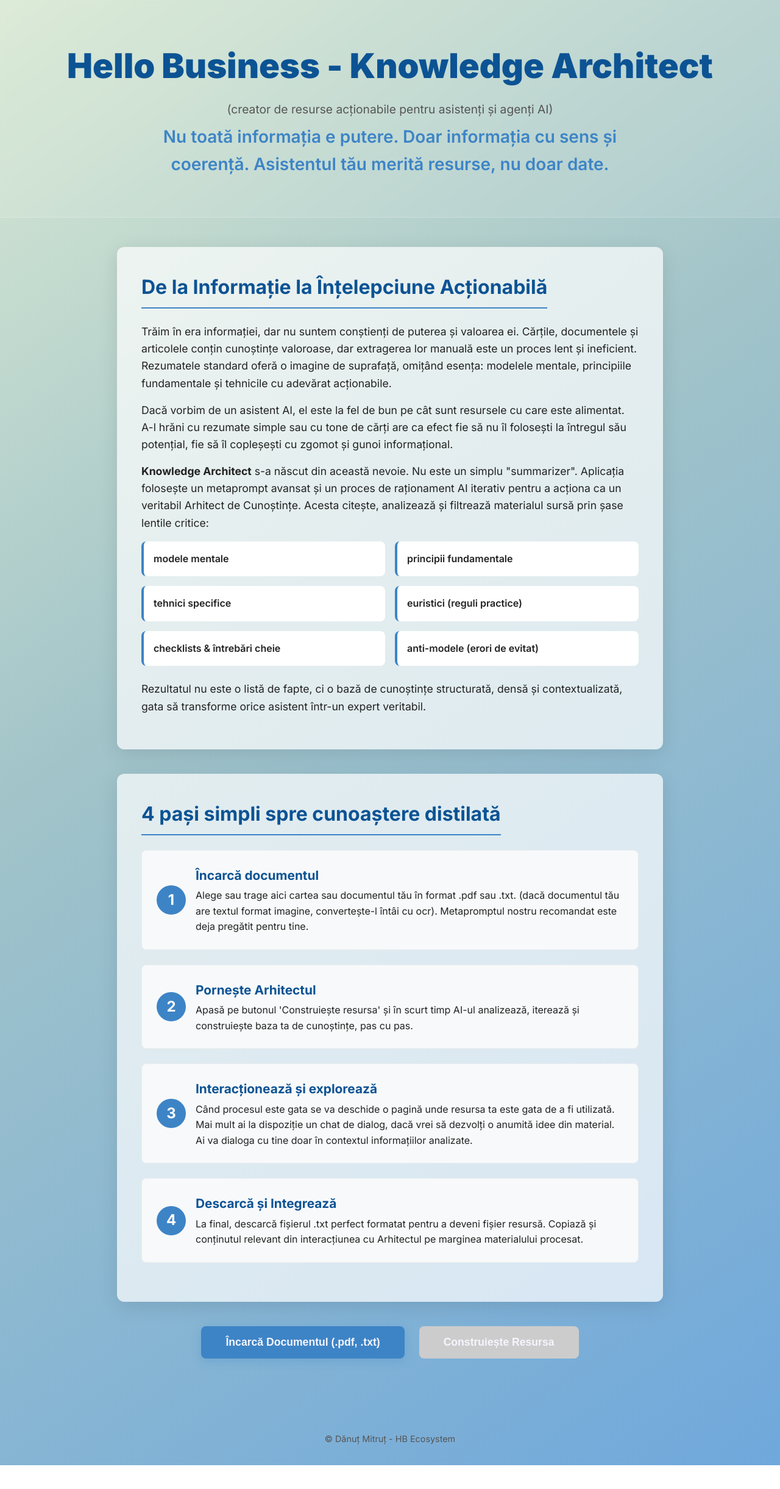
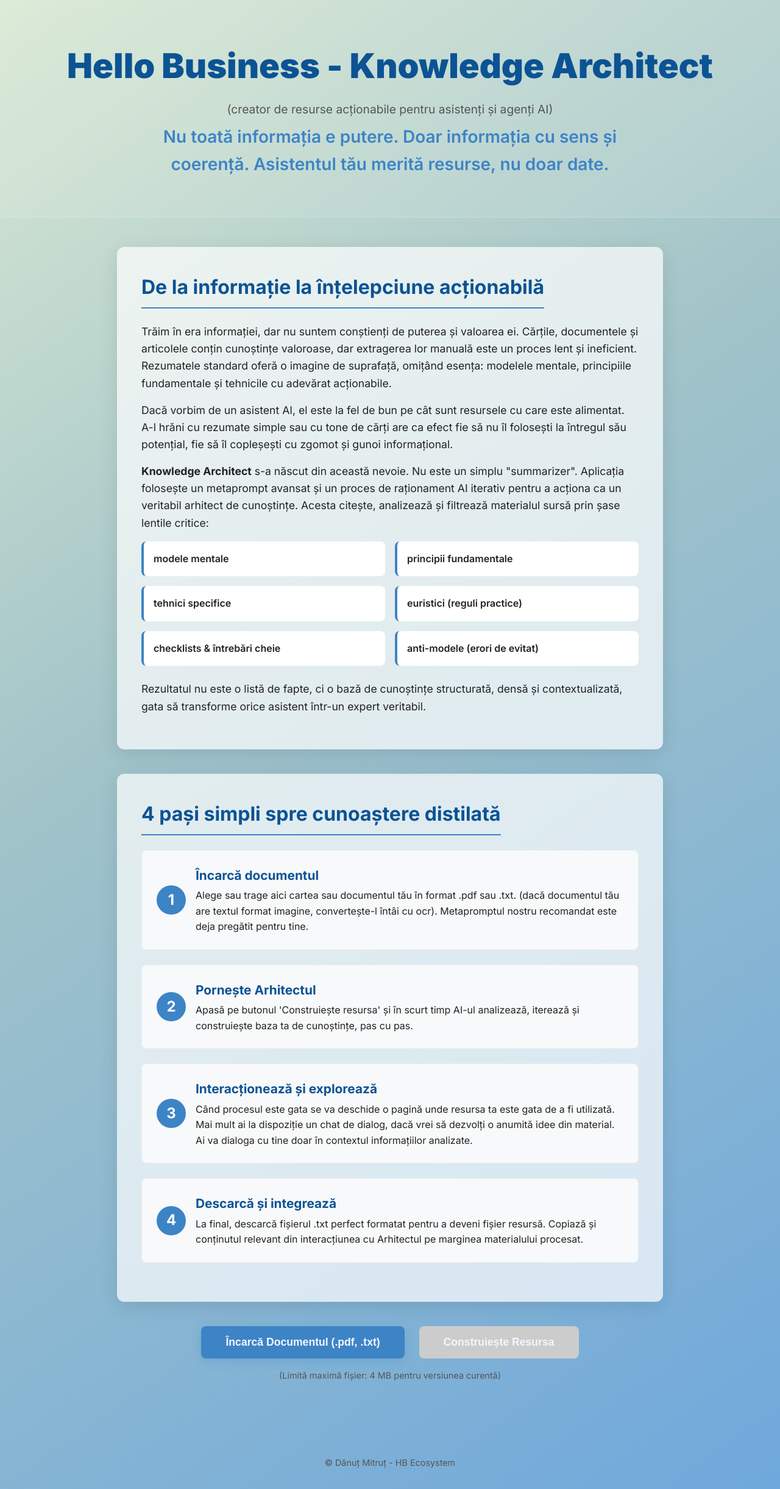
Before and after one commit to danutmitrut/knowledge-architect, a Next.js app: page / in a window 1280 px wide. Shown: the whole page at 61% size. Before the commit the page ends 2403 px from the top, so only its background shows below. Built offline with nearby package versions, Linux system fonts and the light colour scheme.

Commit message:
Fix: Restaurare conținut complet în pagina principală

```diff
--- a/src/app/page.js
+++ b/src/app/page.js
@@ -1,4 +1,4 @@
-// Fișier: src/app/page.js - VERSIUNE FINALĂ ȘI CURĂȚATĂ PENTRU PUBLICARE
+// Fișier: src/app/page.js - VERSIUNE FINALĂ, COMPLETĂ, PENTRU LANSARE V1.0
 
 'use client';
 
@@ -23,18 +23,28 @@
   }, []);
 
   const handleUploadClick = () => { fileInputRef.current.click(); };
+
   const handleFileChange = (e) => {
     const selectedFile = e.target.files[0];
     if (selectedFile) {
-      if (selectedFile.type === 'application/pdf' || selectedFile.type === 'text/plain') {
-        setFile(selectedFile);
-        setError('');
-      } else {
+      if (selectedFile.type !== 'application/pdf' && selectedFile.type !== 'text/plain') {
         setError('Format de fișier nevalid. Vă rugăm încărcați un .pdf sau .txt.');
         setFile(null);
+        return;
       }
+
+      const MAX_SIZE_IN_BYTES = 4 * 1024 * 1024; // 4 MB
+      if (selectedFile.size > MAX_SIZE_IN_BYTES) {
+        setError('Fișierul este prea mare. Limita pentru versiunea curentă este de 4 MB.');
+        setFile(null);
+        return;
+      }
+
+      setFile(selectedFile);
+      setError('');
     }
   };
+
   const handleBuildResource = async () => {
     if (!file) {
       setError('Vă rugăm să încărcați un document mai întâi.');
@@ -69,16 +79,27 @@
   return (
     <>
       <input type="file" ref={fileInputRef} onChange={handleFileChange} style={{ display: 'none' }} accept=".pdf,.txt" />
+
       <header className="full-width-header">
-        <h1>Hello Business - Knowledge Architect<span>(creator de resurse acționabile pentru asistenți și agenți AI)</span></h1>
+        <h1>
+          Hello Business - Knowledge Architect
+          <span>(creator de resurse acționabile pentru asistenți și agenți AI)</span>
+        </h1>
         <h2>Nu toată informația e putere. Doar informația cu sens și coerență. Asistentul tău merită resurse, nu doar date.</h2>
       </header>
+
       <main className="container">
         <section id="explanation">
-          <h3>De la Informație la Înțelepciune Acționabilă</h3>
-          <p>Trăim în era informației, dar nu suntem conștienți de puterea și valoarea ei. Cărțile, documentele și articolele conțin cunoștințe valoroase, dar extragerea lor manuală este un proces lent și ineficient. Rezumatele standard oferă o imagine de suprafață, omițând esența: modelele mentale, principiile fundamentale și tehnicile cu adevărat acționabile.</p>
-          <p>Dacă vorbim de un asistent AI, el este la fel de bun pe cât sunt resursele cu care este alimentat. A-l hrăni cu rezumate simple sau cu tone de cărți are ca efect fie să nu îl folosești la întregul său potențial, fie să îl copleșești cu zgomot și gunoi informațional.</p>
-          <p><strong>Knowledge Architect</strong> s-a născut din această nevoie. Nu este un simplu "summarizer". Aplicația folosește un metaprompt avansat și un proces de raționament AI iterativ pentru a acționa ca un veritabil Arhitect de Cunoștințe. Acesta citește, analizează și filtrează materialul sursă prin șase lentile critice:</p>
+          <h3>De la informație la înțelepciune acționabilă</h3>
+          <p>
+            Trăim în era informației, dar nu suntem conștienți de puterea și valoarea ei. Cărțile, documentele și articolele conțin cunoștințe valoroase, dar extragerea lor manuală este un proces lent și ineficient. Rezumatele standard oferă o imagine de suprafață, omițând esența: modelele mentale, principiile fundamentale și tehnicile cu adevărat acționabile.
+          </p>
+          <p>
+            Dacă vorbim de un asistent AI, el este la fel de bun pe cât sunt resursele cu care este alimentat. A-l hrăni cu rezumate simple sau cu tone de cărți are ca efect fie să nu îl folosești la întregul său potențial, fie să îl copleșești cu zgomot și gunoi informațional.
+          </p>
+          <p>
+            <strong>Knowledge Architect</strong> s-a născut din această nevoie. Nu este un simplu "summarizer". Aplicația folosește un metaprompt avansat și un proces de raționament AI iterativ pentru a acționa ca un veritabil arhitect de cunoștințe. Acesta citește, analizează și filtrează materialul sursă prin șase lentile critice:
+          </p>
           <ul className="feature-list">
             <li>modele mentale</li>
             <li>principii fundamentale</li>
@@ -87,25 +108,57 @@
             <li>checklists & întrebări cheie</li>
             <li>anti-modele (erori de evitat)</li>
           </ul>
-          <p style={{ marginTop: '1.5rem' }}>Rezultatul nu este o listă de fapte, ci o bază de cunoștințe structurată, densă și contextualizată, gata să transforme orice asistent într-un expert veritabil.</p>
+          <p style={{ marginTop: '1.5rem' }}>
+            Rezultatul nu este o listă de fapte, ci o bază de cunoștințe structurată, densă și contextualizată, gata să transforme orice asistent într-un expert veritabil.
+          </p>
         </section>
+
         <section id="instructions">
-          <h3>4 pași simpli spre cunoaștere distilată</h3>
-          <ol className="instructions-list">
-            <li><strong>Încarcă documentul</strong>Alege sau trage aici cartea sau documentul tău în format .pdf sau .txt. (dacă documentul tău are textul format imagine, convertește-l întâi cu ocr). Metapromptul nostru recomandat este deja pregătit pentru tine.</li>
-            <li><strong>Pornește Arhitectul</strong>Apasă pe butonul 'Construiește resursa' și în scurt timp AI-ul analizează, iterează și construiește baza ta de cunoștințe, pas cu pas.</li>
-            <li><strong>Interacționează și explorează</strong>Când procesul este gata se va deschide o pagină unde resursa ta este gata de a fi utilizată. Mai mult ai la dispoziție un chat de dialog, dacă vrei să dezvolți o anumită idee din material. Ai va dialoga cu tine doar în contextul informațiilor analizate.</li>
-            <li><strong>Descarcă și Integrează</strong>La final, descarcă fișierul .txt perfect formatat pentru a deveni fișier resursă. Copiază și conținutul relevant din interacțiunea cu Arhitectul pe marginea materialului procesat.</li>
-          </ol>
+            <h3>4 pași simpli spre cunoaștere distilată</h3>
+            <ol className="instructions-list">
+                <li>
+                    <strong>Încarcă documentul</strong>
+                    Alege sau trage aici cartea sau documentul tău în format .pdf sau .txt. (dacă documentul tău are textul format imagine, convertește-l întâi cu ocr). Metapromptul nostru recomandat este deja pregătit pentru tine.
+                </li>
+                <li>
+                    <strong>Pornește Arhitectul</strong>
+                    Apasă pe butonul 'Construiește resursa' și în scurt timp AI-ul analizează, iterează și construiește baza ta de cunoștințe, pas cu pas.
+                </li>
+                <li>
+                    <strong>Interacționează și explorează</strong>
+                    Când procesul este gata se va deschide o pagină unde resursa ta este gata de a fi utilizată. Mai mult ai la dispoziție un chat de dialog, dacă vrei să dezvolți o anumită idee din material. Ai va dialoga cu tine doar în contextul informațiilor analizate.
+                </li>
+                 <li>
+                    <strong>Descarcă și integrează</strong>
+                    La final, descarcă fișierul .txt perfect formatat pentru a deveni fișier resursă. Copiază și conținutul relevant din interacțiunea cu Arhitectul pe marginea materialului procesat.
+                </li>
+            </ol>
         </section>
+
         <section id="actions" style={{ background: 'none', boxShadow: 'none', padding: '0' }}>
           {error && <p style={{ color: 'red', textAlign: 'center', marginBottom: '1rem' }}>{error}</p>}
           {file && !isLoading && <p style={{ textAlign: 'center', marginBottom: '1rem' }}>Fișier selectat: <strong>{file.name}</strong></p>}
           {isLoading && (<div style={{ width: '100%', marginBottom: '1rem' }}><p style={{ textAlign: 'center', marginBottom: '0.5rem' }}>Se procesează: {file.name}</p><div style={{ height: '20px', backgroundColor: '#e9ecef', borderRadius: '10px', overflow: 'hidden' }}><div style={{ width: `${progress}%`, height: '100%', backgroundColor: 'var(--color-strong-blue)', transition: 'width 0.1s linear' }}></div></div></div>)}
-          <div className="actions-container"><button className="btn" onClick={handleUploadClick} disabled={isLoading}>Încarcă Documentul (.pdf, .txt)</button><button className="btn" onClick={handleBuildResource} disabled={isLoading || !file}>{isLoading ? 'Se construiește...' : 'Construiește Resursa'}</button></div>
+
+          <div className="actions-container">
+              <button className="btn" onClick={handleUploadClick} disabled={isLoading}>
+                  Încarcă Documentul (.pdf, .txt)
+              </button>
+              <button className="btn" onClick={handleBuildResource} disabled={isLoading || !file}>
+                  {isLoading ? 'Se construiește...' : 'Construiește Resursa'}
+              </button>
+          </div>
+
+          <p style={{textAlign: 'center', marginTop: '1rem', color: 'var(--color-text-muted)', fontSize: '0.9rem'}}>
+            (Limită maximă fișier: 4 MB pentru versiunea curentă)
+          </p>
+
         </section>
       </main>
-      <footer><p>© Dănuț Mitruț - HB Ecosystem</p></footer>
+
+      <footer>
+        <p>© Dănuț Mitruț - HB Ecosystem</p>
+      </footer>
     </>
   );
 }
```
